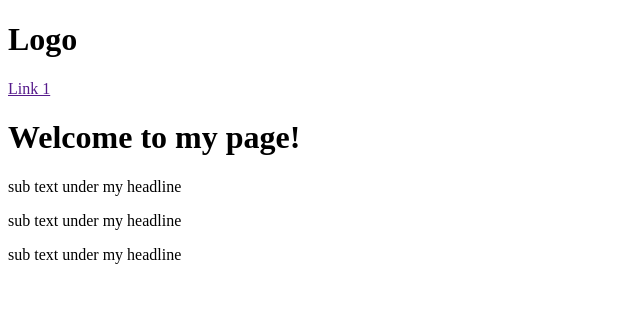
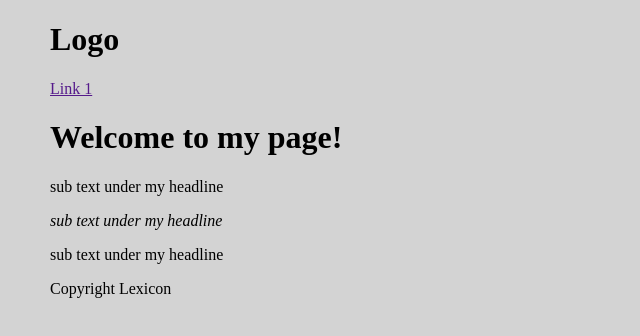
Before and after one commit to UlfBengtsson/MyWebPage, a plain HTML site: page index.html in a window 1280 px wide. Shown: the whole page, without its empty margins (0-640 px from the left). Drawn offline with Linux system fonts and the light colour scheme.

Commit message:
added css file

```diff
--- a/index.html
+++ b/index.html
@@ -3,6 +3,7 @@
 
     <head>
         <title>My first web page</title>
+        <link rel="stylesheet" href="style.css">
     </head>
 
     <body>
@@ -15,9 +16,16 @@
         </header>
         <h1>Welcome to my page!</h1>
         <p>sub text under my headline</p>
-        <p>sub text under my headline</p>
+        <p id="specialText">sub text under my headline</p>
         <p>sub text under my headline</p>
 
+        <div>
+
+        </div>
+
+        <footer>
+            <p>Copyright Lexicon</p>
+        </footer>
     </body>
 
 </html>
--- /dev/null
+++ b/style.css
@@ -0,0 +1,8 @@
+body {
+    background-color: lightgray;
+    margin-left: 50px;
+}
+
+#specialText {
+    font-style: italic;
+}
```
